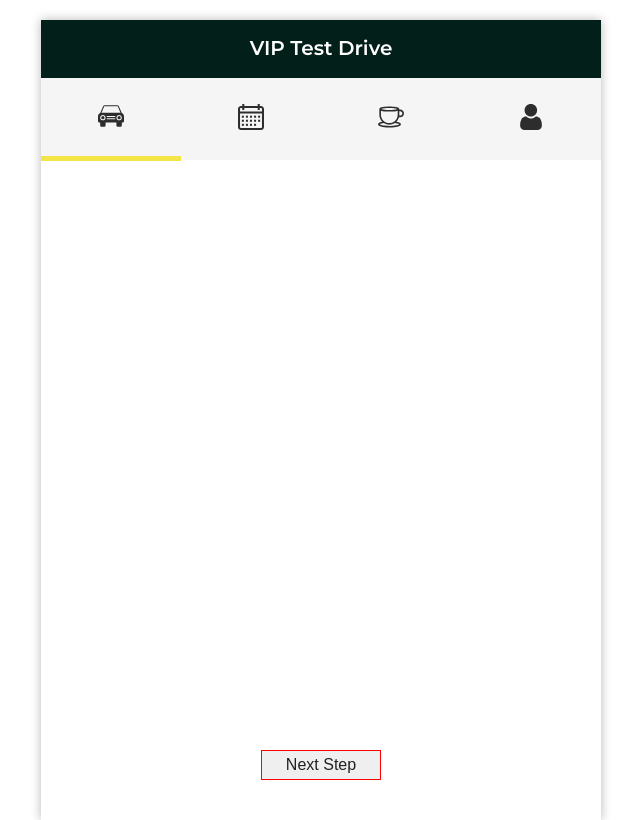
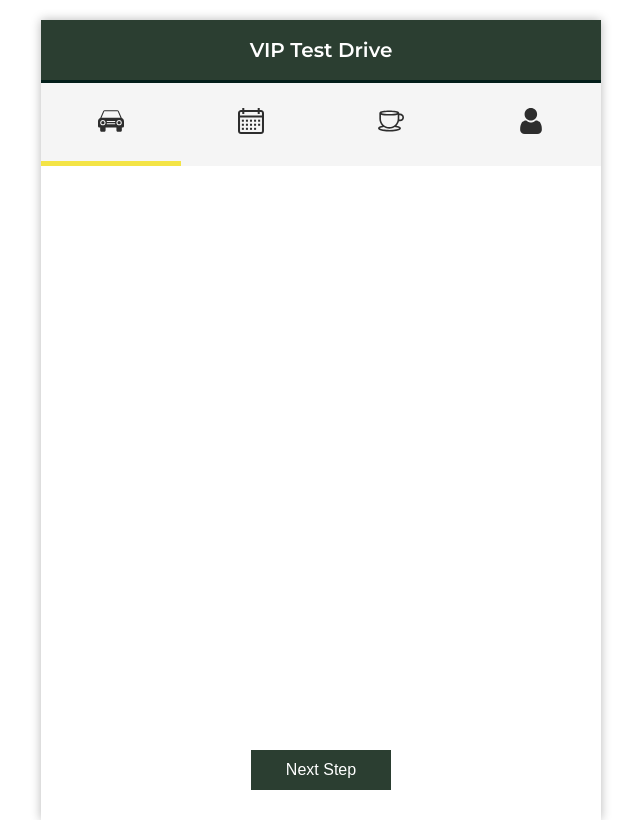
Before and after one commit to snowdamiz/dcmc-form-2, a React (Create React App) app: page / in a window 1280 px wide. Shown: the whole page, without its empty margins (319-959 px from the left). Built offline with nearby package versions, Linux system fonts and the light colour scheme.

Commit message:
header styled adj and btns

```diff
--- a/src/components/details/detailsStyles.js
+++ b/src/components/details/detailsStyles.js
@@ -22,9 +22,11 @@ export const DetailsWrap = styled.section`
 `;
 
     export const SubmitBtn = styled.button`
-        width: 120px;
-        height: 30px;
-        border: 1px solid red;
-        bottom: 40px;
+        width: 140px;
+        height: 40px;
+        border: none;
+        background-color: ${colors.green};
+        bottom: 30px;
         position: absolute;
+        color: ${colors.white};
     `;
--- a/src/components/header/headerStyles.js
+++ b/src/components/header/headerStyles.js
@@ -4,15 +4,15 @@ import { colors, fonts, media } from '../../vars';
 export const HeaderWrap = styled.header`
     width: 100%;
     border-bottom: 3px solid ${colors.dark};
-    background-color: ${colors.dark};
-    height: 48px;
+    background-color: ${colors.green};
+    height: 56px;
     display: flex;
     flex-flow: row nowrap;
     justify-content: flex-start;
     align-items: center;
 
     ${media.tablet} {
-        height: 55px;
+        height: 60px;
         justify-content: center;
     }
 `;
--- a/src/components/nav/details/detailsStyles.js
+++ b/src/components/nav/details/detailsStyles.js
@@ -9,5 +9,9 @@ export const DetailsWrap = styled.div`
     justify-content: center;
     align-items: center;
     cursor: pointer;
-    border-bottom: 3px solid ${props => props.active ? colors.primary : `#f5f5f5`};
+    border-bottom: 4px solid ${props => props.active ? colors.primary : `#f5f5f5`};
+
+    ${media.tablet} {
+        border-bottom: 5px solid ${props => props.active ? colors.primary : `#f5f5f5`};
+    }
 `;
--- a/src/components/nav/drinks/drinksStyles.js
+++ b/src/components/nav/drinks/drinksStyles.js
@@ -9,5 +9,9 @@ export const DrinksWrap = styled.div`
     justify-content: center;
     align-items: center;
     cursor: pointer;
-    border-bottom: 3px solid ${props => props.active ? colors.primary : `#f5f5f5`};
+    border-bottom: 4px solid ${props => props.active ? colors.primary : `#f5f5f5`};
+
+    ${media.tablet} {
+        border-bottom: 5px solid ${props => props.active ? colors.primary : `#f5f5f5`};
+    }
 `;
--- a/src/components/nav/time/timeStyles.js
+++ b/src/components/nav/time/timeStyles.js
@@ -9,5 +9,9 @@ export const TimeWrap = styled.div`
     justify-content: center;
     align-items: center;
     cursor: pointer;
-    border-bottom: 3px solid ${props => props.active ? colors.primary : `#f5f5f5`};
+    border-bottom: 4px solid ${props => props.active ? colors.primary : `#f5f5f5`};
+
+    ${media.tablet} {
+        border-bottom: 5px solid ${props => props.active ? colors.primary : `#f5f5f5`};
+    }
 `;
--- a/src/components/nextbtn/nextbtnStyles.js
+++ b/src/components/nextbtn/nextbtnStyles.js
@@ -2,9 +2,11 @@ import styled from 'styled-components';
 import { fonts, colors, media } from '../../vars';
 
 export const NextButton = styled.button`
-    width: 120px;
-    height: 30px;
-    border: 1px solid red;
-    bottom: 40px;
+    width: 140px;
+    height: 40px;
+    border: none;
+    background-color: ${colors.green};
+    bottom: 30px;
     position: absolute;
+    color: ${colors.white};
 `;
```
